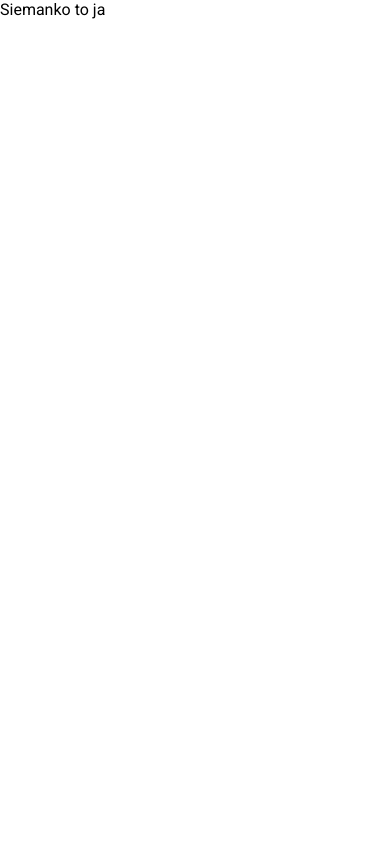
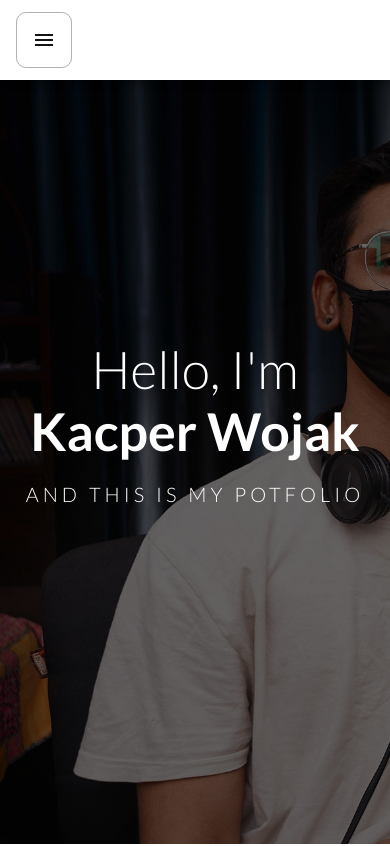
Before and after one commit to F-Y-E-F/portfolio-reactjs, a React (Create React App) app: page / in a window 390 px wide. Shown: the top 846 px of the page. Built offline with nearby package versions, Linux system fonts and the light colour scheme.

Commit message:
add responsive header

```diff
--- a/public/index.html
+++ b/public/index.html
@@ -10,7 +10,19 @@
       content="Web site created using create-react-app"
     />
     <link rel="apple-touch-icon" href="%PUBLIC_URL%/logo192.png" />
-    <link rel="stylesheet" href="https://fonts.googleapis.com/css?family=Roboto:300,400,500,700&display=swap" />
+    <link
+      rel="stylesheet"
+      href="https://fonts.googleapis.com/css?family=Roboto:300,400,500,700&display=swap"
+    />
+    <link
+      href="https://fonts.googleapis.com/css2?family=Open+Sans:wght@300;400;600;700&display=swap"
+      rel="stylesheet"
+    />
+
+    <link
+      href="https://fonts.googleapis.com/css2?family=Lato:wght@300;400;700&display=swap"
+      rel="stylesheet"
+    />
     <!--
       manifest.json provides metadata used when your web app is installed on a
       user's mobile device or desktop. See https://developers.google.com/web/fundamentals/web-app-manifest/
--- a/src/App.js
+++ b/src/App.js
@@ -1,10 +1,22 @@
-import './App.css';
-import Header from './components/Header/Header';
+import "./App.css";
+import Header from "./components/Header/Header";
 
 function App() {
   return (
     <div>
-      <Header/>
+      <Header />
+      fojwoefjo jf ow o<br/>
+      f<br/>
+       wd<br/>
+       f wd<br/>
+       f <br/>
+       wd<br/>
+       f we<br/>
+       f w<br/>
+       edf <br/>
+       we<br/>
+        w<br/>
+        we
     </div>
   );
 }
--- a/src/components/Header/Header.jsx
+++ b/src/components/Header/Header.jsx
@@ -1,12 +1,50 @@
- import React from 'react'
- import styles from './Header.module.css'
+import { AppBar, Toolbar, IconButton } from "@material-ui/core";
+import MenuIcon from "@material-ui/icons/Menu";
+import React, { useState } from "react";
+import styles from "./Header.module.css";
+import SideDrawer from "./SideDrawer";
 
- const Header = () =>{
+const Header = () => {
+  const [isDrawerOpen, setIsDrawerOpen] = useState(false);
 
-    return (
-    <div className={styles.header}>
-        Siemanko to ja
+  const toggleOpenDrawer = (isOpen) => (event) => {
+    if (
+      event &&
+      event.type === "keydown" &&
+      (event.key === "Tab" || event.key === "Shift")
+    ) {
+      return;
+    }
+    setIsDrawerOpen(isOpen);
+  };
+
+  return (
+    <div className={styles.wrapper}>
+      <AppBar className={styles.mobileHeader} style={{ background: "#ffffff" }}>
+        <Toolbar>
+          <IconButton
+            edge="start"
+            aria-label="menu"
+            onClick={toggleOpenDrawer(true)}
+          >
+            <MenuIcon className={styles.menuIcon} />
+          </IconButton>
+        </Toolbar>
+      </AppBar>
+      <SideDrawer toggleDrawer={(value) => toggleOpenDrawer(value)} isDrawerOpen={isDrawerOpen} />
+      <header className={styles.header}>
+        <span>HOME</span>
+        <span>PORTFOLIO</span>
+        <span>RESUME</span>
+        <span>ABOUT</span>
+        <span>CONTACT</span>
+      </header>
+      <div className={styles.titles}>
+        <span className={styles.helloText}>Hello, I'm</span>
+        <span className={styles.nameText}>Kacper Wojak</span>
+        <span className={styles.portfolioText}>AND THIS IS MY POTFOLIO</span>
+      </div>
     </div>
-    )
- }
- export default Header
+  );
+};
+export default Header;
--- a/src/components/Header/Header.module.css
+++ b/src/components/Header/Header.module.css
@@ -1,8 +1,98 @@
+.wrapper {
+  width: 100%;
+  background-image: url("../../assets/placeholder.jpg");
+  height: 100vh;
+  background-size: cover;
+  display: flex;
+  flex-direction: column;
+  justify-content: center;
+}
 
-.header{
+.header {
+  margin-left: auto;
+  margin-right: auto;
+  display: flex;
+  padding-top: 30px;
+  flex-wrap: wrap;
+  justify-content: center;
+}
+
+.mobileHeader {
+  visibility: hidden;
+}
+
+.header span {
+  padding-top: 20px;
+  padding-left: 20px;
+  padding-right: 20px;
+  margin-left: 10px;
+  margin-right: 10px;
+  padding-bottom: 20px;
+  font-size: 20px;
+  color: white;
+  cursor: pointer;
+  transition-duration: 0.5s;
+}
+
+.header span:hover {
+  color: #fca311;
+  transition-duration: 0.5s;
+}
+
+.wrapper .titles {
+  display: flex;
+  margin: auto;
+  flex-direction: column;
+}
+
+.wrapper .titles span {
+  margin-left: auto;
+  margin-right: auto;
+  color: white;
 
 }
 
-.header span{
+.wrapper .titles .helloText {
+  font-size: 72px;
+  font-weight: 300;
+}
 
+.wrapper .titles .nameText {
+  font-size: 72px;
+  font-weight: 700;
 }
+
+.wrapper .titles .portfolioText {
+  padding-top: 30px;
+  font-size: 20px;
+  letter-spacing: 4px;
+  font-weight: 300;
+}
+
+.menuIcon {
+  color: #121212;
+  border: 1px solid #afafaf;
+  padding: 15px;
+  border-radius: 10px;
+}
+
+@media (max-width: 700px) {
+  .header {
+    display: none;
+  }
+  .mobileHeader {
+    visibility: visible;
+    background: #ffffff;
+  }
+
+  .wrapper .titles .nameText {
+    font-size: 52px;
+  }
+  .wrapper .titles .helloText {
+    font-size: 52px;
+  }
+  .wrapper .titles .portfolioText {
+    padding-top: 20px;
+    font-size: 20px;
+  }
+}
--- /dev/null
+++ b/src/components/Header/SideDrawer.jsx
@@ -0,0 +1,58 @@
+import React from "react";
+
+import SwipeableDrawer from "@material-ui/core/SwipeableDrawer";
+import List from "@material-ui/core/List";
+import Divider from "@material-ui/core/Divider";
+import ListItem from "@material-ui/core/ListItem";
+import ListItemIcon from "@material-ui/core/ListItemIcon";
+import ListItemText from "@material-ui/core/ListItemText";
+import InboxIcon from "@material-ui/icons/MoveToInbox";
+import MailIcon from "@material-ui/icons/Mail";
+
+const SideDrawer = (props) => {
+
+  const list = () => (
+    <div
+      role="presentation"
+      onClick={props.toggleDrawer(false)}
+      onKeyDown={props.toggleDrawer(false)}
+    >
+      <List>
+        {["Inbox", "Starred", "Send email", "Drafts"].map((text, index) => (
+          <ListItem button key={text}>
+            <ListItemIcon>
+              {index % 2 === 0 ? <InboxIcon /> : <MailIcon />}
+            </ListItemIcon>
+            <ListItemText primary={text} />
+          </ListItem>
+        ))}
+      </List>
+      <Divider />
+      <List>
+        {["All mail", "Trash", "Spam"].map((text, index) => (
+          <ListItem button key={text}>
+            <ListItemIcon>
+              {index % 2 === 0 ? <InboxIcon /> : <MailIcon />}
+            </ListItemIcon>
+            <ListItemText primary={text} />
+          </ListItem>
+        ))}
+      </List>
+    </div>
+  );
+
+  return (
+
+      <SwipeableDrawer
+        anchor={"top"}
+        open={props.isDrawerOpen}
+        onClose={props.toggleDrawer(false)}
+        onOpen={props.toggleDrawer(true)}
+      >
+        {list()}
+      </SwipeableDrawer>
+
+  );
+};
+
+export default SideDrawer;
--- a/src/index.css
+++ b/src/index.css
@@ -1,6 +1,6 @@
 body {
   margin: 0;
-  font-family: 'Roboto', sans-serif;
+  font-family: 'Lato', sans-serif;
   -webkit-font-smoothing: antialiased;
   -moz-osx-font-smoothing: grayscale;
 
--- a/src/index.js
+++ b/src/index.js
@@ -5,9 +5,7 @@ import App from './App';
 import reportWebVitals from './reportWebVitals';
 
 ReactDOM.render(
-  <React.StrictMode>
-    <App />
-  </React.StrictMode>,
+    <App />,
   document.getElementById('root')
 );
 
```
Also changed, not shown: src/assets/placeholder.jpg (added).
